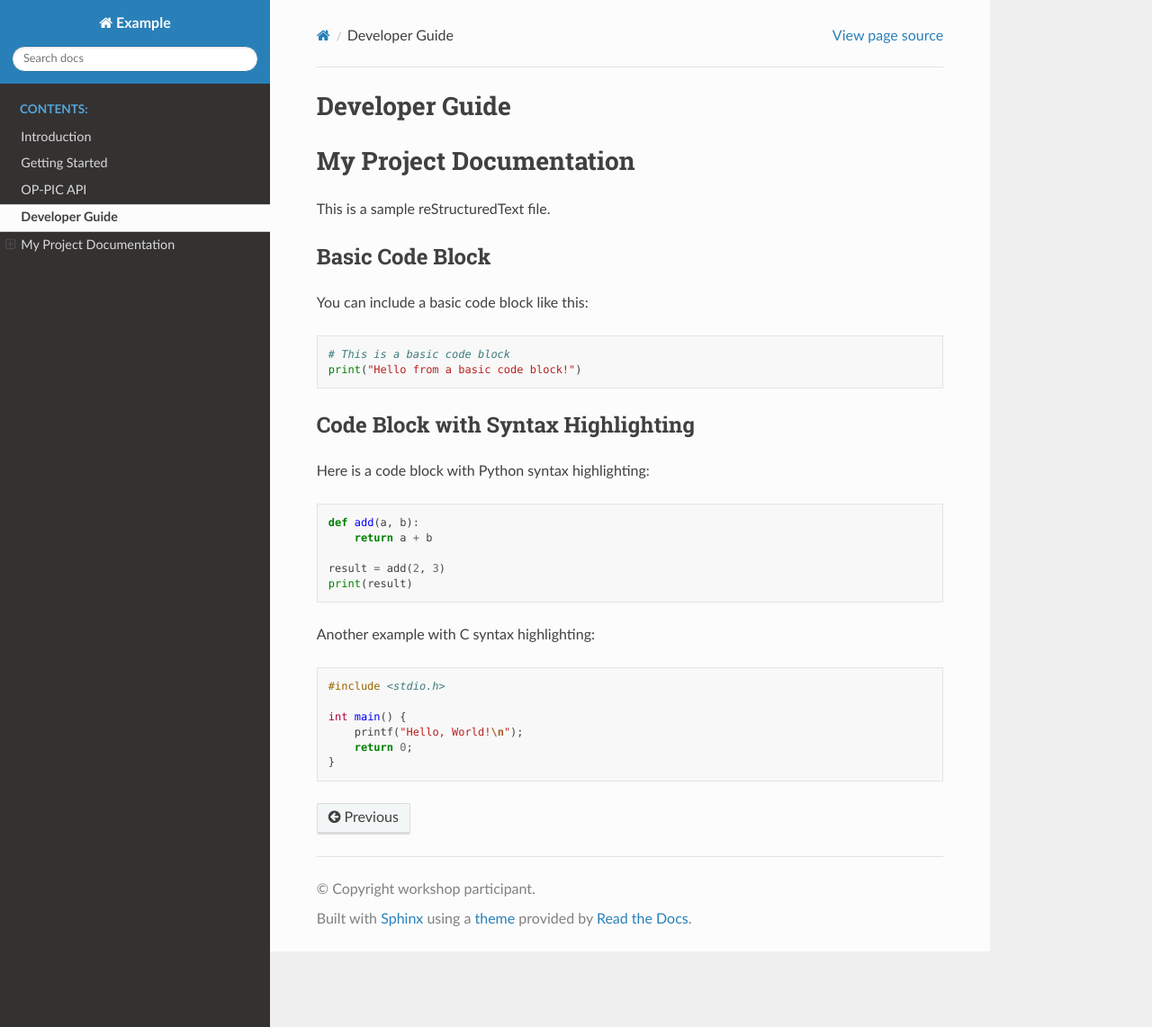
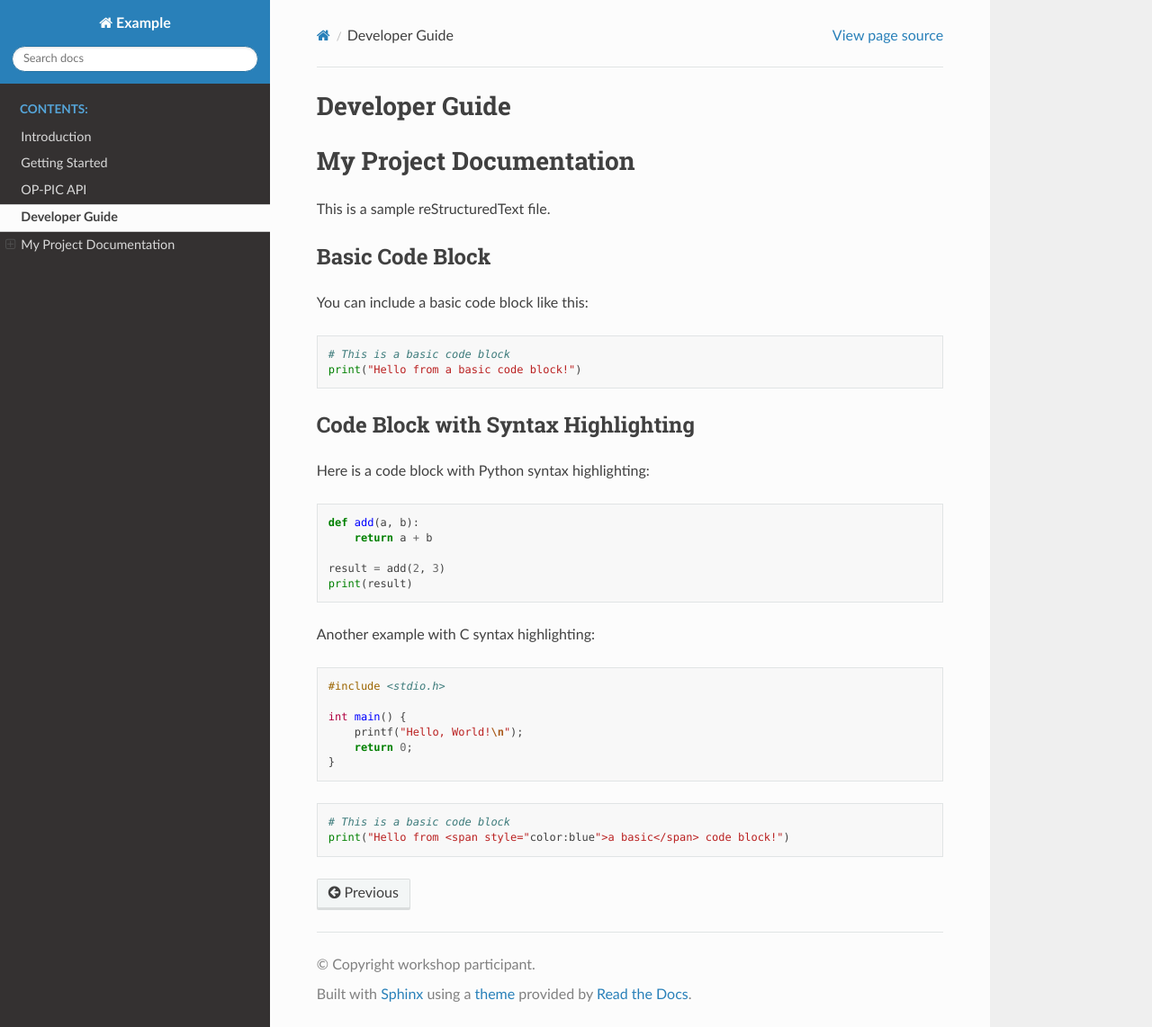
Before and after one commit to ZamanLantra/git_docs_test, a Sphinx documentation site: the page built from doc/developer_guide.rst, in a window 1280 px wide and 1142 px high. Shown: the whole window at 90% size. Built offline with Sphinx 7.4.7 and the Read the Docs theme 2.0.0, drawn with Linux system fonts in a browser that asks for light colours; pages that are not in the unit, such as notebooks, are missing from menus.

Commit message:
Update developer_guide.rst

```diff
--- a/doc/developer_guide.rst
+++ b/doc/developer_guide.rst
@@ -39,3 +39,8 @@ Another example with C syntax highlighting:
         printf("Hello, World!\n");
         return 0;
     }
+
+::
+
+    # This is a basic code block
+    print("Hello from <span style="color:blue">a basic</span> code block!")
```
